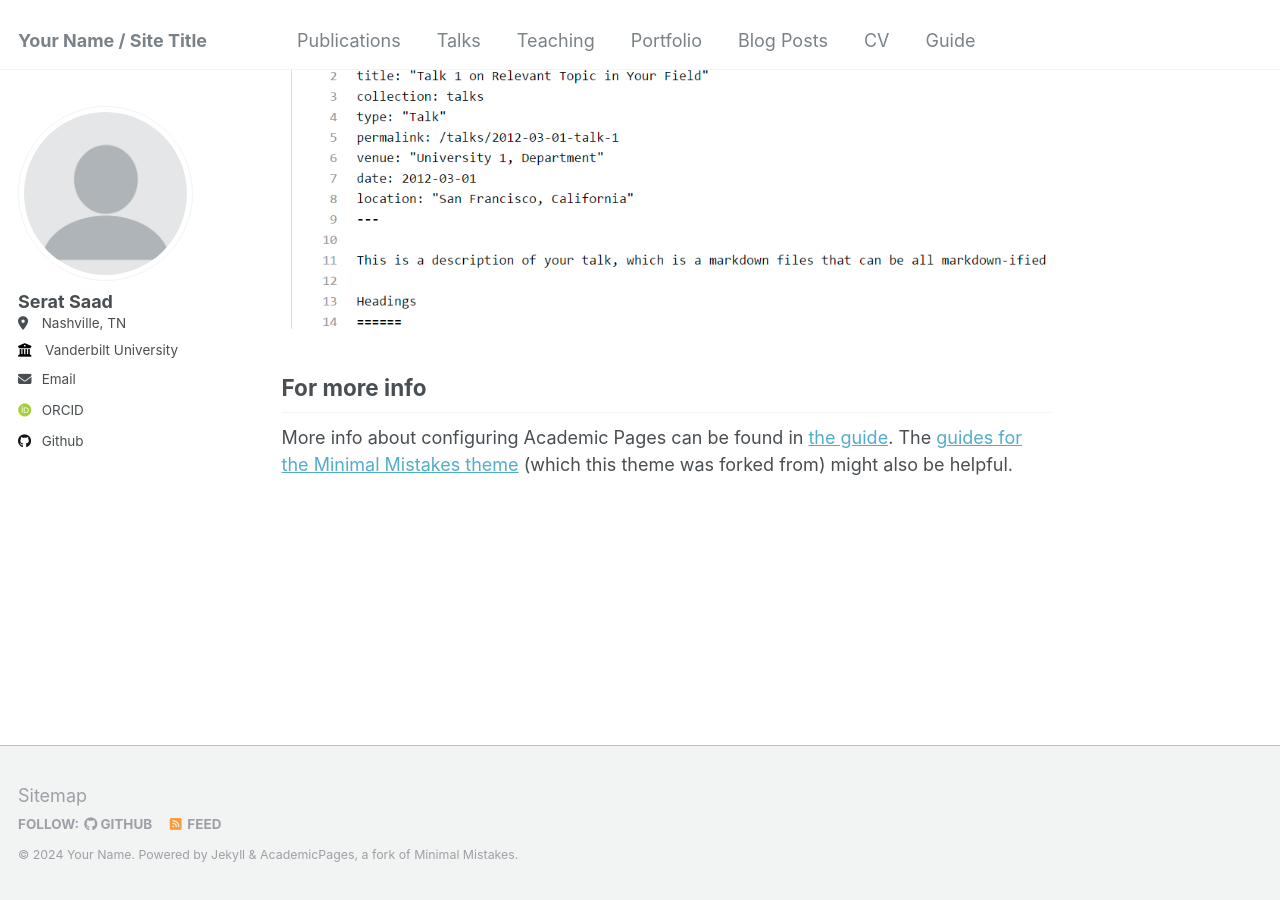
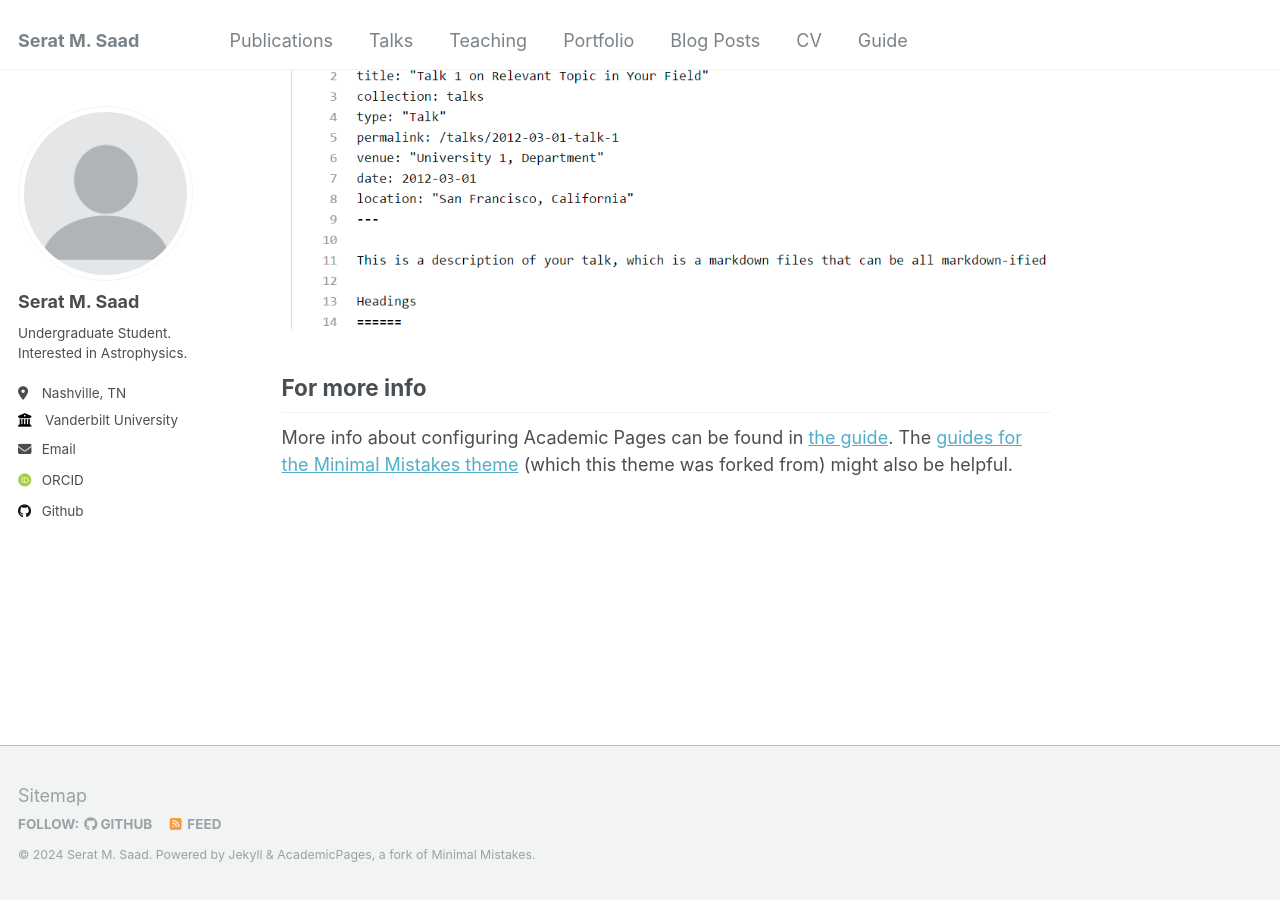
Before and after one commit to seratsaad/seratsaad.github.io, a Jekyll site: the page built from _pages/about.md, in a window 1280 px wide and 900 px high, scrolled down 2660 px. Built offline with Jekyll 4.4.1, drawn with Linux system fonts in a browser that asks for light colours; some web fonts are replaced.

Commit message:
Update _config.yml

```diff
--- a/_config.yml
+++ b/_config.yml
@@ -8,9 +8,9 @@
 
 # Basic Site Settings
 locale                   : "en-US"
-title                    : "Your Name / Site Title"
+title                    : "Serat M. Saad"
 title_separator          : "-"
-name                     : &name "Your Name"
+name                     : &name "Serat M. Saad"
 description              : &description "personal description"
 url                      : https://academicpages.github.io # the base hostname & protocol for your site e.g. "https://mmistakes.github.io"
 baseurl                  : "" # the subpath of your site, e.g. "/blog"
@@ -22,9 +22,9 @@ repository               : "academicpages/academicpages.github.io"
 author:
   # Biographic information
   avatar           : "profile.png"
-  name             : "Serat Saad"
+  name             : "Serat M. Saad"
   pronouns         : # example: "she/her"
-  bio              : #"Short biography for the left-hand sidebar"
+  bio              : "Undergraduate Student. Interested in Astrophysics."
   location         : "Nashville, TN"
   employer         : "Vanderbilt University"
   uri              : # URL
```
